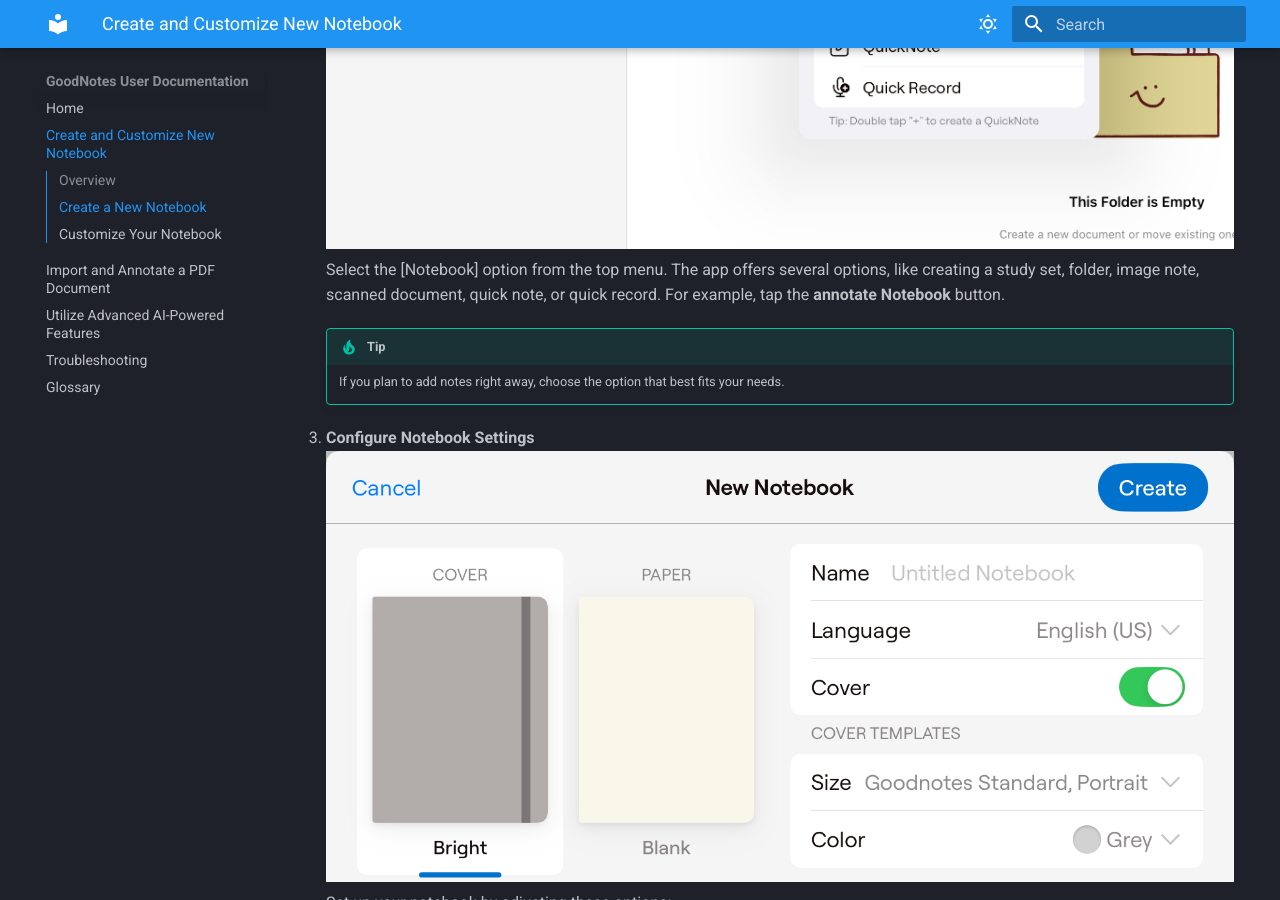
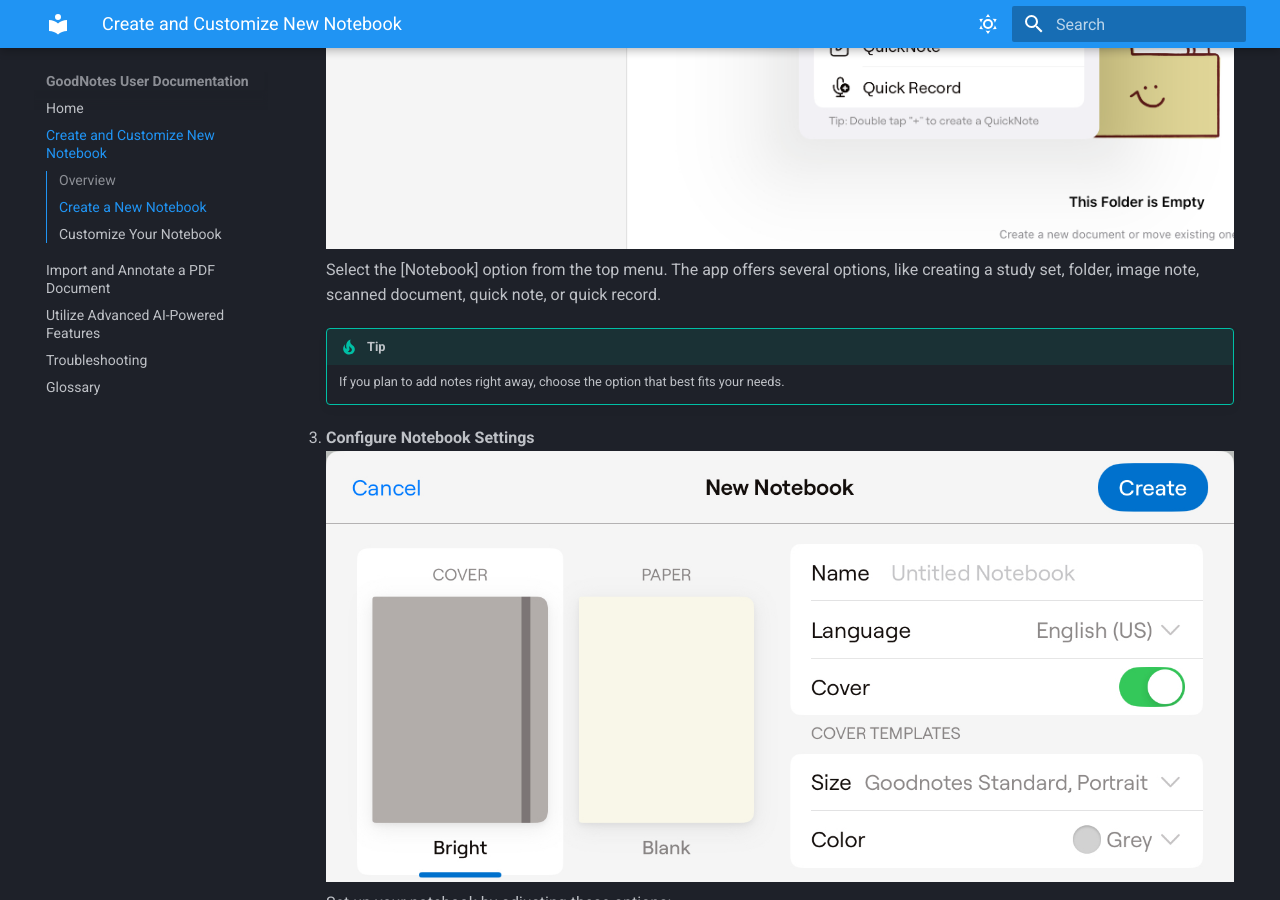
Before and after one commit to hmjkim/goodnotes-user-documentation, an MkDocs documentation site: the page built from docs/create-customize-new-notebook.md, in a window 1280 px wide and 900 px high, scrolled down 1532 px. Built offline with MkDocs 1.6.1 and Material for MkDocs 9.7.7, drawn with Linux system fonts in a browser that asks for light colours.

Commit message:
remove unnecessary sentence

```diff
--- a/docs/create-customize-new-notebook.md
+++ b/docs/create-customize-new-notebook.md
@@ -15,7 +15,7 @@
 
 2. **Click the [+] Icon**
 ![Icon](./assets/notebook/newnotebook-option-selection.png)
-   Select the [Notebook] option from the top menu. The app offers several options, like creating a study set, folder, image note, scanned document, quick note, or quick record. For example, tap the **annotate Notebook** button.
+   Select the [Notebook] option from the top menu. The app offers several options, like creating a study set, folder, image note, scanned document, quick note, or quick record.
 
 
     !!! tip "Tip"
```
